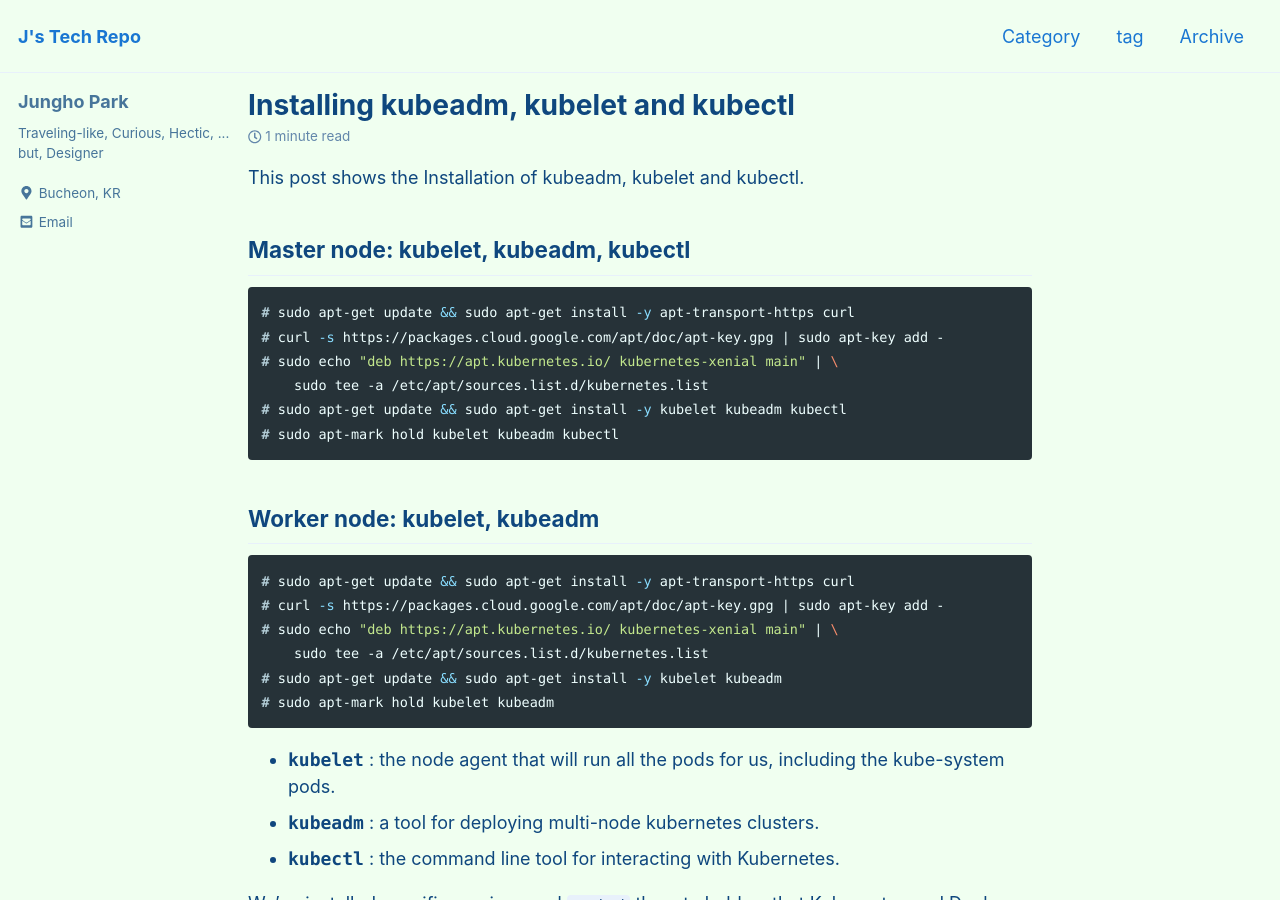
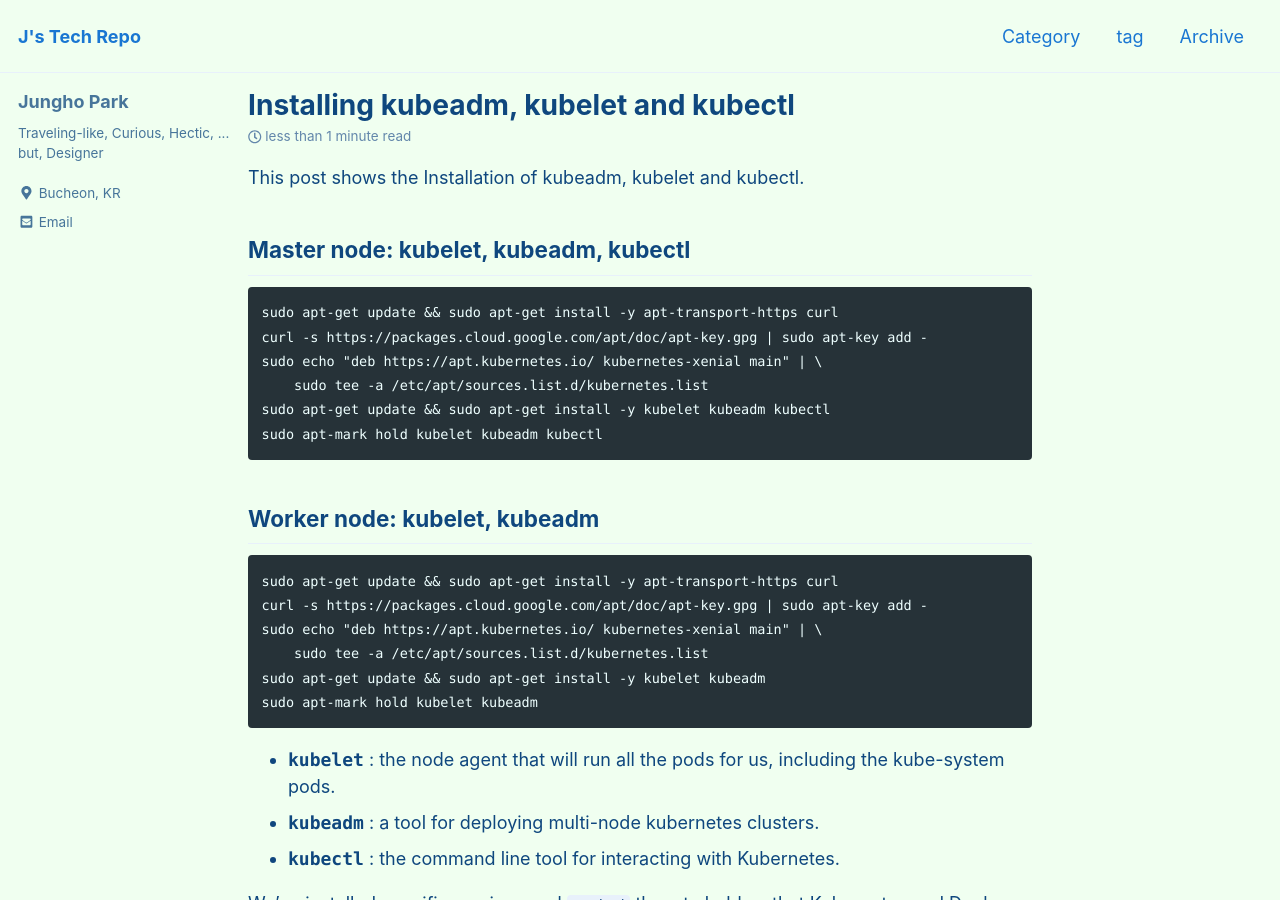
Before and after one commit to unipark00/tekrepo, a Jekyll site: the page built from _posts/2019-04-06-install-kubeadm.md, in a window 1280 px wide and 900 px high. Built offline with Jekyll 4.4.1, drawn with Linux system fonts in a browser that asks for light colours; cached includes are drawn as plain includes; some of the changed text lies outside the part shown.

Commit message:
Update 2019-04-06-install-kubeadm.md

````diff
--- a/_posts/2019-04-06-install-kubeadm.md
+++ b/_posts/2019-04-06-install-kubeadm.md
@@ -11,22 +11,22 @@ This post shows the Installation of kubeadm, kubelet and kubectl.
 
 ## Master node: kubelet, kubeadm, kubectl
 ```console
-# sudo apt-get update && sudo apt-get install -y apt-transport-https curl
-# curl -s https://packages.cloud.google.com/apt/doc/apt-key.gpg | sudo apt-key add -
-# sudo echo "deb https://apt.kubernetes.io/ kubernetes-xenial main" | \
+sudo apt-get update && sudo apt-get install -y apt-transport-https curl
+curl -s https://packages.cloud.google.com/apt/doc/apt-key.gpg | sudo apt-key add -
+sudo echo "deb https://apt.kubernetes.io/ kubernetes-xenial main" | \
     sudo tee -a /etc/apt/sources.list.d/kubernetes.list
-# sudo apt-get update && sudo apt-get install -y kubelet kubeadm kubectl
-# sudo apt-mark hold kubelet kubeadm kubectl
+sudo apt-get update && sudo apt-get install -y kubelet kubeadm kubectl
+sudo apt-mark hold kubelet kubeadm kubectl
 ```
 
 ## Worker node: kubelet, kubeadm
 ```console
-# sudo apt-get update && sudo apt-get install -y apt-transport-https curl
-# curl -s https://packages.cloud.google.com/apt/doc/apt-key.gpg | sudo apt-key add -
-# sudo echo "deb https://apt.kubernetes.io/ kubernetes-xenial main" | \
+sudo apt-get update && sudo apt-get install -y apt-transport-https curl
+curl -s https://packages.cloud.google.com/apt/doc/apt-key.gpg | sudo apt-key add -
+sudo echo "deb https://apt.kubernetes.io/ kubernetes-xenial main" | \
     sudo tee -a /etc/apt/sources.list.d/kubernetes.list
-# sudo apt-get update && sudo apt-get install -y kubelet kubeadm
-# sudo apt-mark hold kubelet kubeadm
+sudo apt-get update && sudo apt-get install -y kubelet kubeadm
+sudo apt-mark hold kubelet kubeadm
 ```
 
 * **`kubelet`** : the node agent that will run all the pods for us, including the kube-system pods.
@@ -35,8 +35,4 @@ This post shows the Installation of kubeadm, kubelet and kubectl.
 
 We’ve installed specific versions and `marked` them to hold so that Kubernetes and Docker don’t automatically update and become incompatible.
 
-
-## Overview of kubeadm
-**`kubeadm`** is the command line tool for easily provisioning a secure Kubernetes cluster on top of physical or cloud servers or virtual machines (currently in alpha).
-
 [https://kubernetes.io/docs/reference/setup-tools/kubeadm/kubeadm/#what-s-next](https://kubernetes.io/docs/reference/setup-tools/kubeadm/kubeadm/#what-s-next)
````
